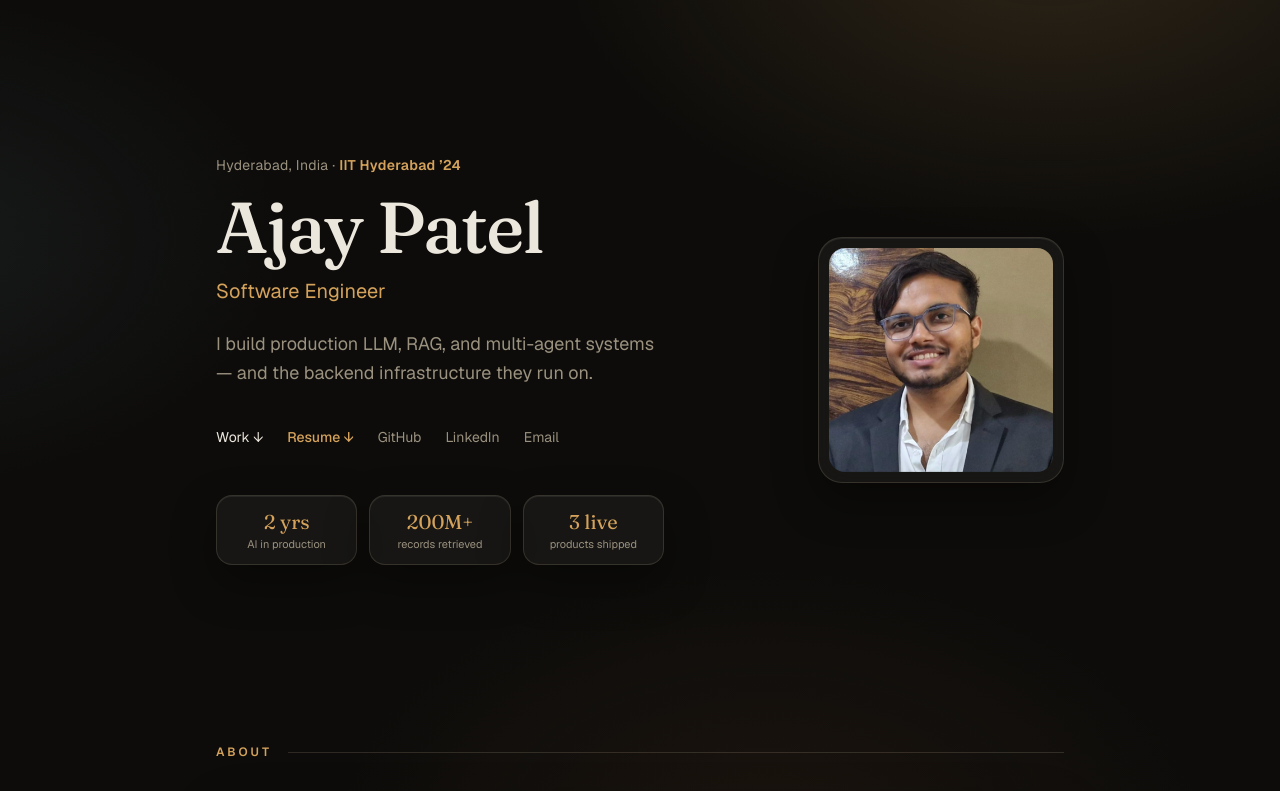
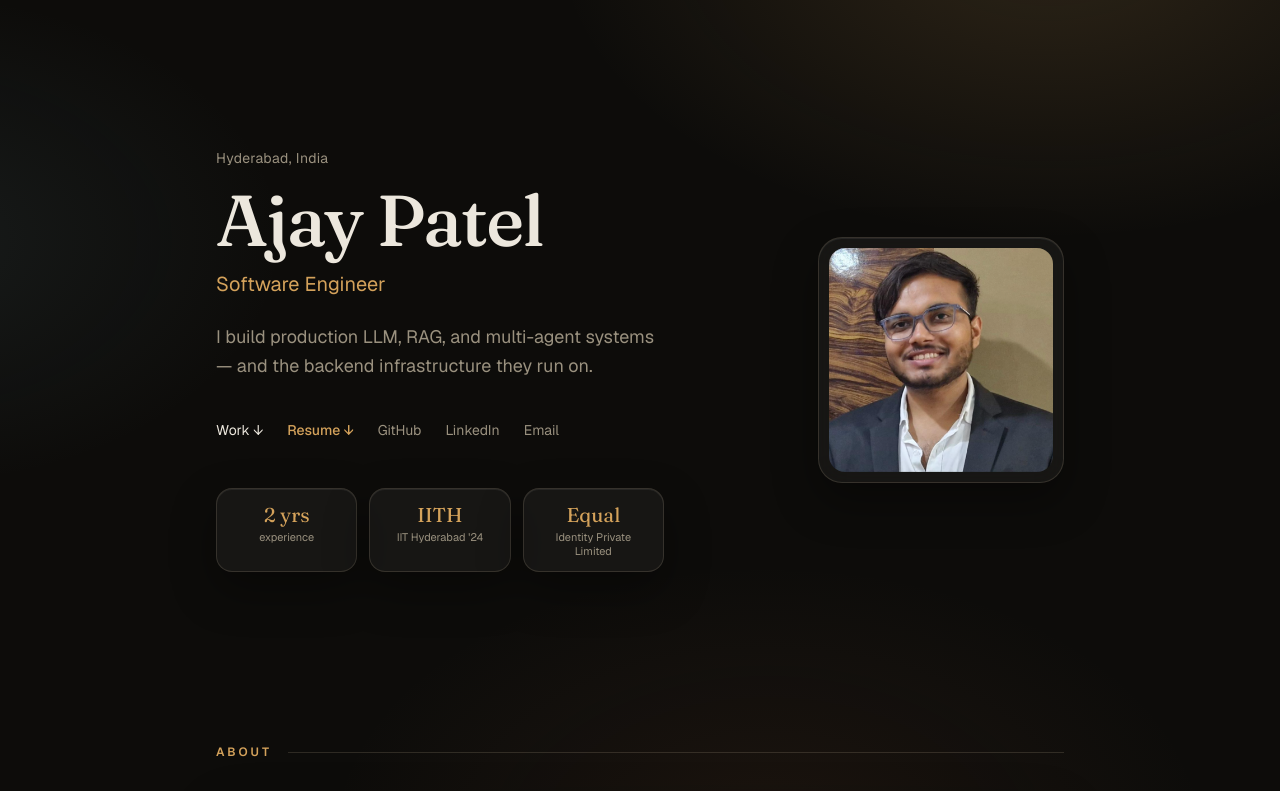
Before and after one commit to ajaypatel0905/portfolio, a Next.js app: page / in a window 1280 px wide. Shown: the top 791 px of the page. Built offline with nearby package versions, Linux system fonts and the light colour scheme.

Commit message:
Hero tiles: experience, IIT Hyderabad, Equal Identity

```diff
--- a/app/page.tsx
+++ b/app/page.tsx
@@ -42,8 +42,7 @@ export default function Home() {
       <header className="flex min-h-[88svh] flex-col justify-center gap-8 pt-10 sm:min-h-[90vh] sm:flex-row sm:items-center sm:justify-between sm:gap-10 sm:pt-0">
         <div className="max-w-xl">
           <p className="rise text-sm tracking-wide text-muted" style={{ animationDelay: "0ms" }}>
-            {profile.location} ·{" "}
-            <span className="font-semibold text-accent">IIT Hyderabad &rsquo;24</span>
+            {profile.location}
           </p>
           <h1
             className="serif rise mt-4 text-5xl font-medium leading-[1.02] tracking-tight sm:text-7xl"
@@ -83,9 +82,9 @@ export default function Home() {
             style={{ animationDelay: "450ms" }}
           >
             {[
-              ["2 yrs", "AI in production"],
-              ["200M+", "records retrieved"],
-              ["3 live", "products shipped"],
+              ["2 yrs", "experience"],
+              ["IITH", "IIT Hyderabad '24"],
+              ["Equal", "Identity Private Limited"],
             ].map(([stat, label]) => (
               <div key={label} className="glass rounded-2xl px-3 py-3 text-center">
                 <div className="serif text-lg text-accent sm:text-xl">{stat}</div>
```
